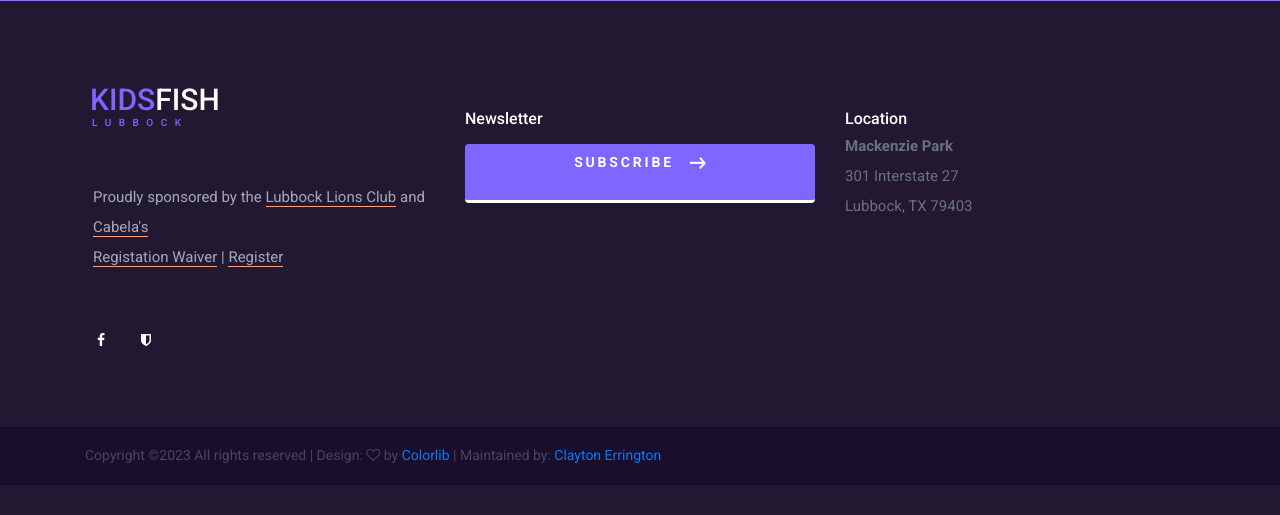
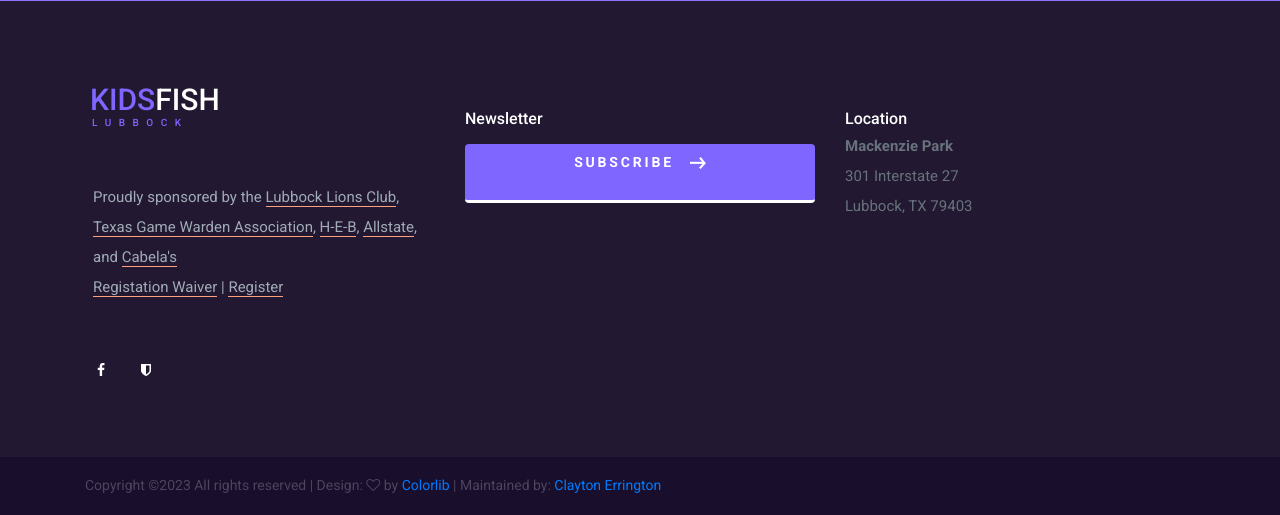
Before and after one commit to cjerrington/LubbockKidsFish, a Flask app: page /404.html in a window 1280 px wide. Shown: the part 902-1417 px from the top of the page. Before the commit the page ends 1387 px from the top, so only its background shows below. Run offline with Flask 2, Linux system fonts and the light colour scheme; some libraries are stand-ins or nearby versions.

Commit message:
Update footer sponsors

```diff
--- a/templates/footer.html
+++ b/templates/footer.html
@@ -18,7 +18,7 @@
                         </a>
                     </div>
                     <div class="footer_text">
-                        <p>Proudly sponsored by the <a href="https://lubbocklions.org/">Lubbock Lions Club</a> and <a href="https://stores.cabelas.com/us/tx/lubbock/3030-w-loop-289.html">Cabela's</a><br />
+                        <p>Proudly sponsored by the <a href="https://lubbocklions.org/">Lubbock Lions Club</a>, <a href="https://tpwd.texas.gov/warden/warden-by-county.phtml?county=Lubbock">Texas Game Warden Association</a>, <a href="https://www.heb.com/heb-store/US/tx/lubbock/lubbock-h-e-b-772">H-E-B</a>, <a href="https://agents.allstate.com/usa/tx/lubbock">Allstate</a>, and <a href="https://stores.cabelas.com/us/tx/lubbock/3030-w-loop-289.html">Cabela's</a><br />
                         <a href="/waiver">Registation Waiver</a> | <a href="{{ reglink }}">Register</a></p>
                     </div>
                     <div class="social footer_social">
```
